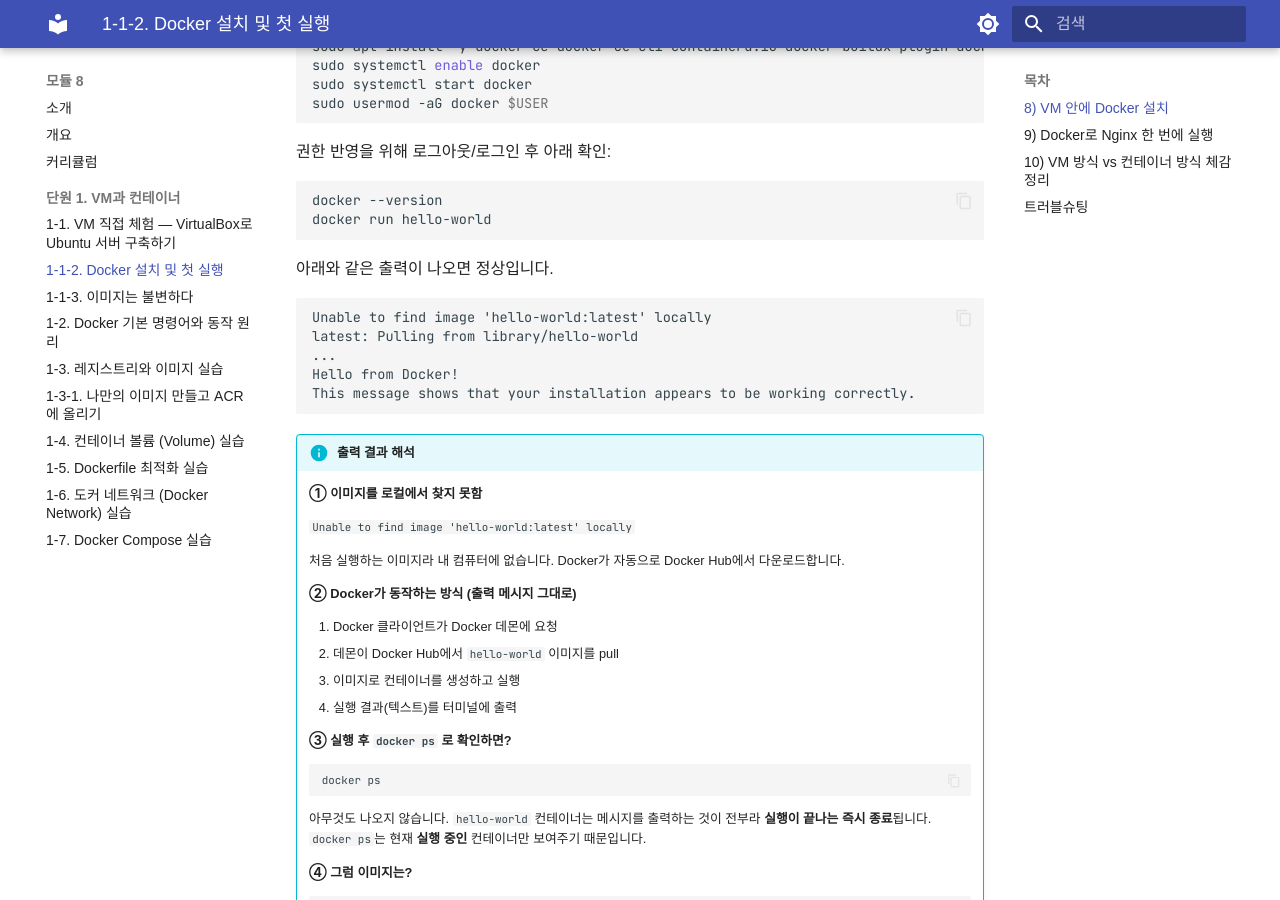
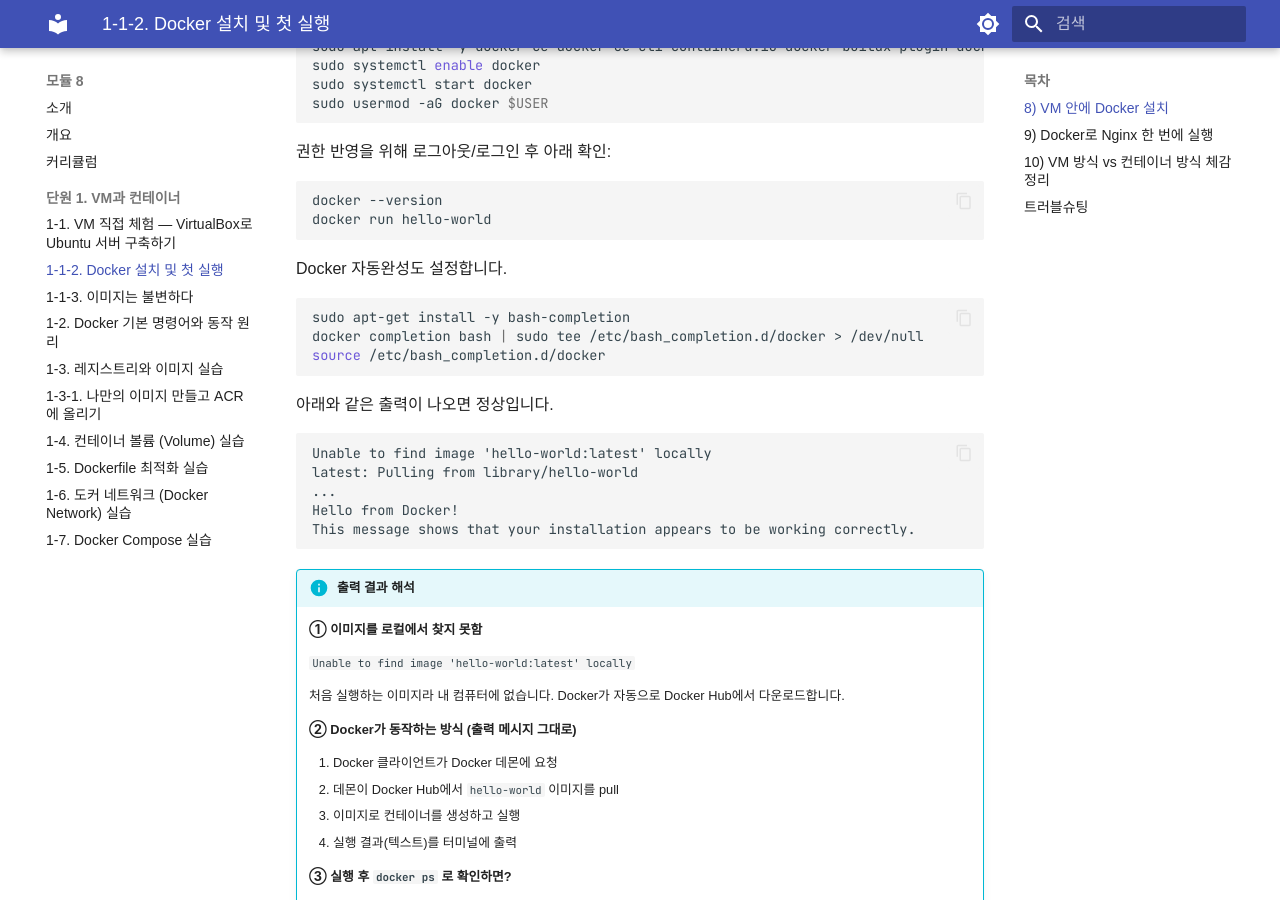
Before and after one commit to skilleat-labs/docker-k8s-labs, an MkDocs documentation site: the page built from docs/modules/module8/1-1-2.md, in a window 1280 px wide and 900 px high, scrolled down 787 px. Built offline with MkDocs 1.6.1 and Material for MkDocs 9.7.7, drawn with Linux system fonts in a browser that asks for light colours; some web fonts are replaced.

Commit message:
1-1-2: Docker 설치 후 bash 자동완성 설정 추가
Co-Authored-By: Claude Sonnet 4.6 <noreply@anthropic.com>

````diff
--- a/docs/modules/module8/1-1-2.md
+++ b/docs/modules/module8/1-1-2.md
@@ -40,6 +40,14 @@ sudo usermod -aG docker $USER
 ```bash
 docker --version
 docker run hello-world
+```
+
+Docker 자동완성도 설정합니다.
+
+```bash
+sudo apt-get install -y bash-completion
+docker completion bash | sudo tee /etc/bash_completion.d/docker > /dev/null
+source /etc/bash_completion.d/docker
 ```
 
 아래와 같은 출력이 나오면 정상입니다.
````
